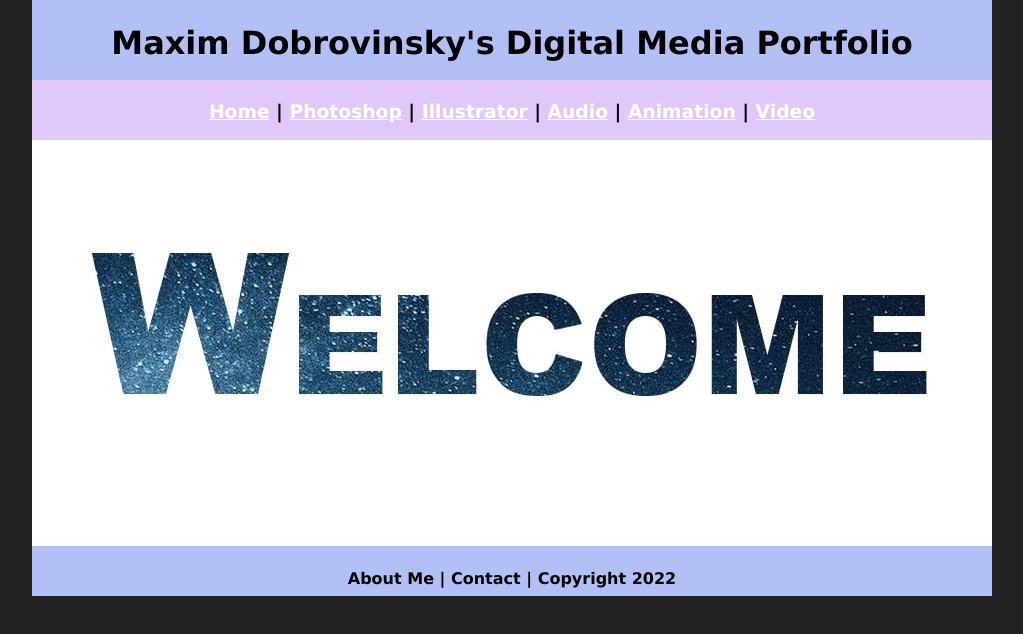
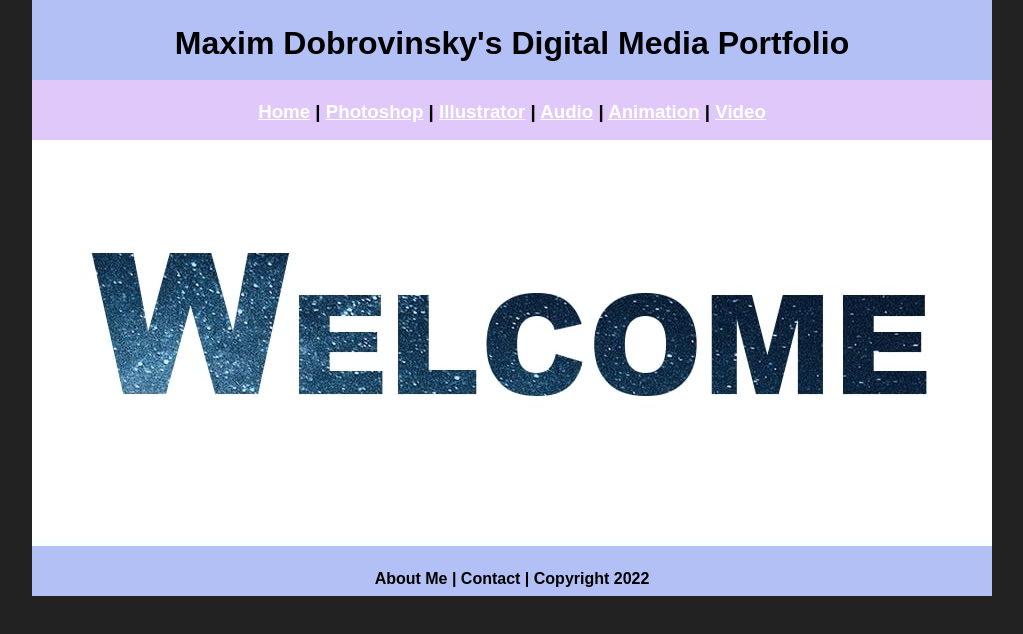
Before and after one commit to MacaMori/Digital-Media, a plain HTML site: page index.html in a window 1280 px wide. Shown: the whole page, without its empty margins (128-1151 px from the left). Drawn offline with Linux system fonts and the light colour scheme.

Commit message:
Update myCSS.css

```diff
--- a/myCSS.css
+++ b/myCSS.css
@@ -1,7 +1,7 @@
 @charset "UTF-8";
 body {
 	margin: 0 auto;
-	font: 100%/1.4 Verdana, Arial, Helvetica, sans-serif;
+	font: 100%/1.4 Nunito, Arial, Helvetica, sans-serif;
 }
 .homePage {
 	background: #222222;
```
